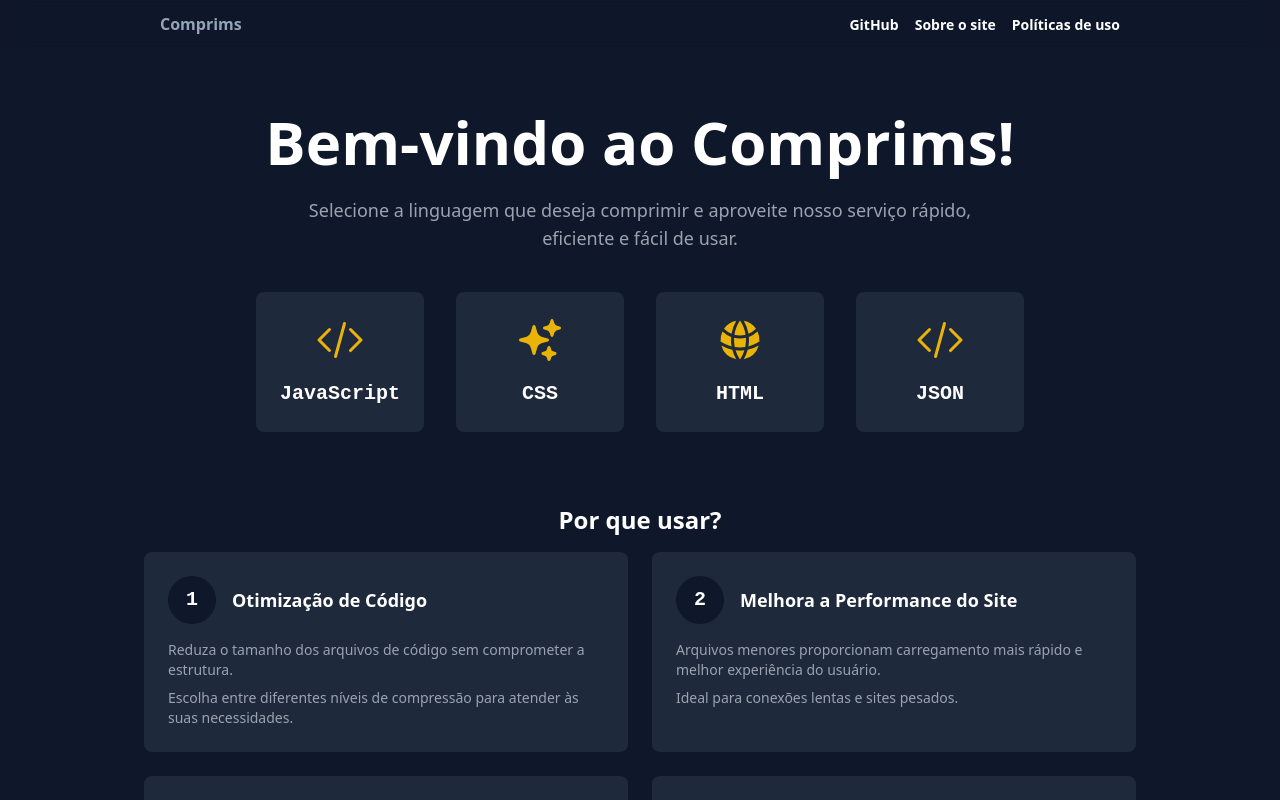
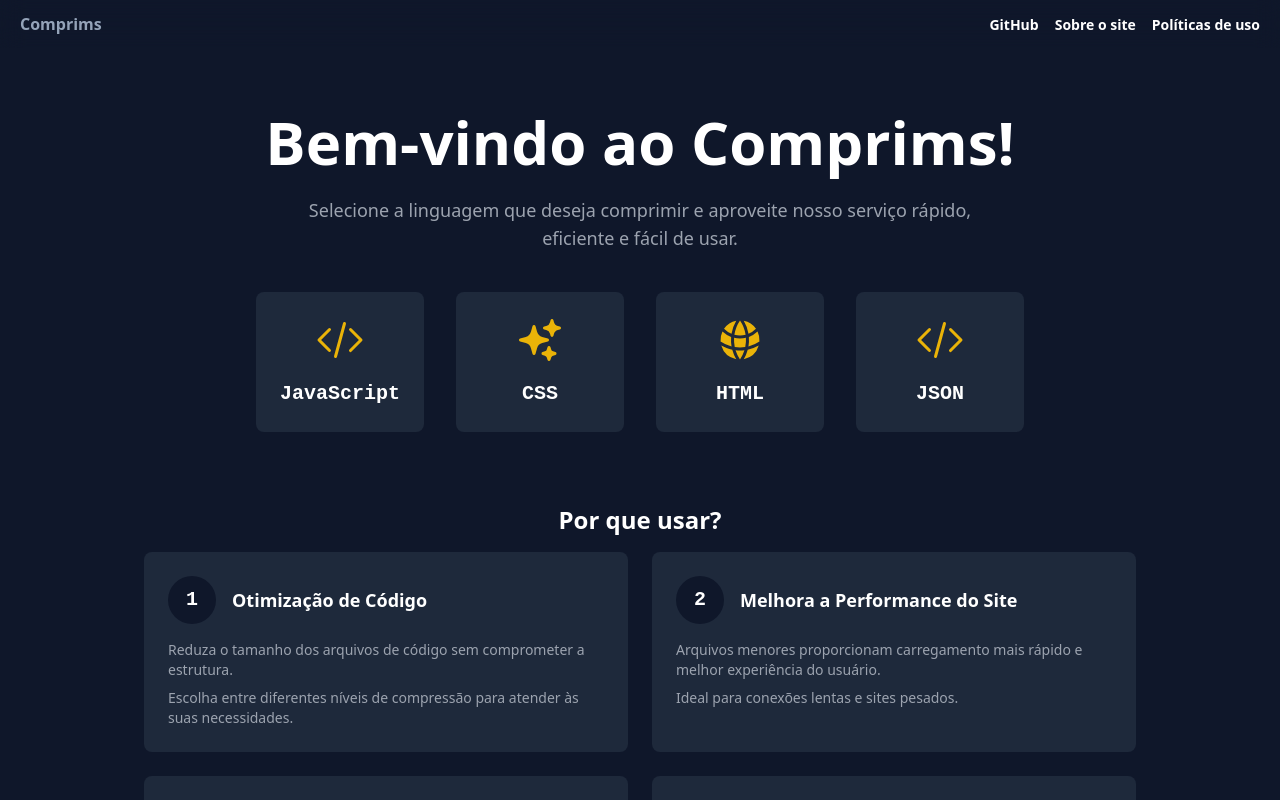
Before and after one commit to CarlosEduJs/Comprims, a React (Vite) app: page / in a window 1280 px wide. Shown: the top 800 px of the page. Built offline with nearby package versions, Linux system fonts and the light colour scheme.

Commit message:
News ajusts

```diff
--- a/src/App.jsx
+++ b/src/App.jsx
@@ -1,22 +1,28 @@
+// Importações
 import { Routes, Route, useLocation } from "react-router-dom";
 
-// pages
+// Páginas
+import NotFoundPage from "./components/pages/404";
 import HOMEPage from "./components/pages/Home";
 import UsagePolicy from "./components/pages/UsagePolicy";
-import AboutPage from "./components/pages/AboutSite"
+import AboutPage from "./components/pages/AboutSite";
 import JSPage from "./components/pages/JSComprimmer";
 import HTMLPage from "./components/pages/HTMLComprimmer";
 import CSSPage from "./components/pages/CSSComprimmer";
 import JSONPage from "./components/pages/JSONComprimmer";
 
-// layout components
+// Componentes de layout
 import Header from "./components/layout/Headers/Header";
 
 function App() {
   const location = useLocation();
+
   return (
     <div className="flex flex-col min-h-screen back">
-      {location.pathname !== "/" && location.pathname !== "/home" && location.pathname !== "/policy" && location.pathname !== "/about" && <Header />}
+      {location.pathname !== "/" &&
+        location.pathname !== "/home" &&
+        location.pathname !== "/policy" &&
+        location.pathname !== "/about" && <Header />}
       <main className="flex-grow">
         <Routes>
           <Route path="/" element={<HOMEPage />} />
@@ -27,6 +33,8 @@ function App() {
           <Route path="/compress/javascript" element={<JSPage />} />
           <Route path="/compress/css" element={<CSSPage />} />
           <Route path="/compress/json" element={<JSONPage />} />
+
+          <Route path="*" element={<NotFoundPage />} />
         </Routes>
       </main>
     </div>
--- a/src/components/layout/Headers/HeaderHomePage.jsx
+++ b/src/components/layout/Headers/HeaderHomePage.jsx
@@ -22,7 +22,7 @@ const HeaderHomePage = () => {
     window.open("https://github.com/CarlosEduJs/Comprims", "_blank");
 
   return (
-    <header className="py-3 px-[10rem] text-gray-600 bg-transparent backdrop-blur-md w-full mb-4 flex items-center justify-between">
+    <header className="py-3 px-5 text-gray-600 bg-transparent backdrop-blur-md w-full mb-4 flex items-center justify-between">
       <h1 className="text-slate-400 font-bold">Comprims</h1>
       <div className="flex items-center gap-4">
         <Dropdown
--- /dev/null
+++ b/src/components/pages/404.jsx
@@ -0,0 +1,15 @@
+import { Link } from "react-router-dom";
+
+const NotFoundPage = () => {
+  return (
+    <div className="w-full h-[100vh] flex flex-col items-center justify-center">
+      <h1 className="font-bold text-red-600">404 - Página Não Encontrada</h1>
+      <p className="text-white">Desculpe, a página que você está procurando não existe.</p>
+      <Link to="/" className="mt-10 text-yellow-500 hover:underline">
+        Ir para a Página Inicial
+      </Link>
+    </div>
+  );
+};
+
+export default NotFoundPage;
```
